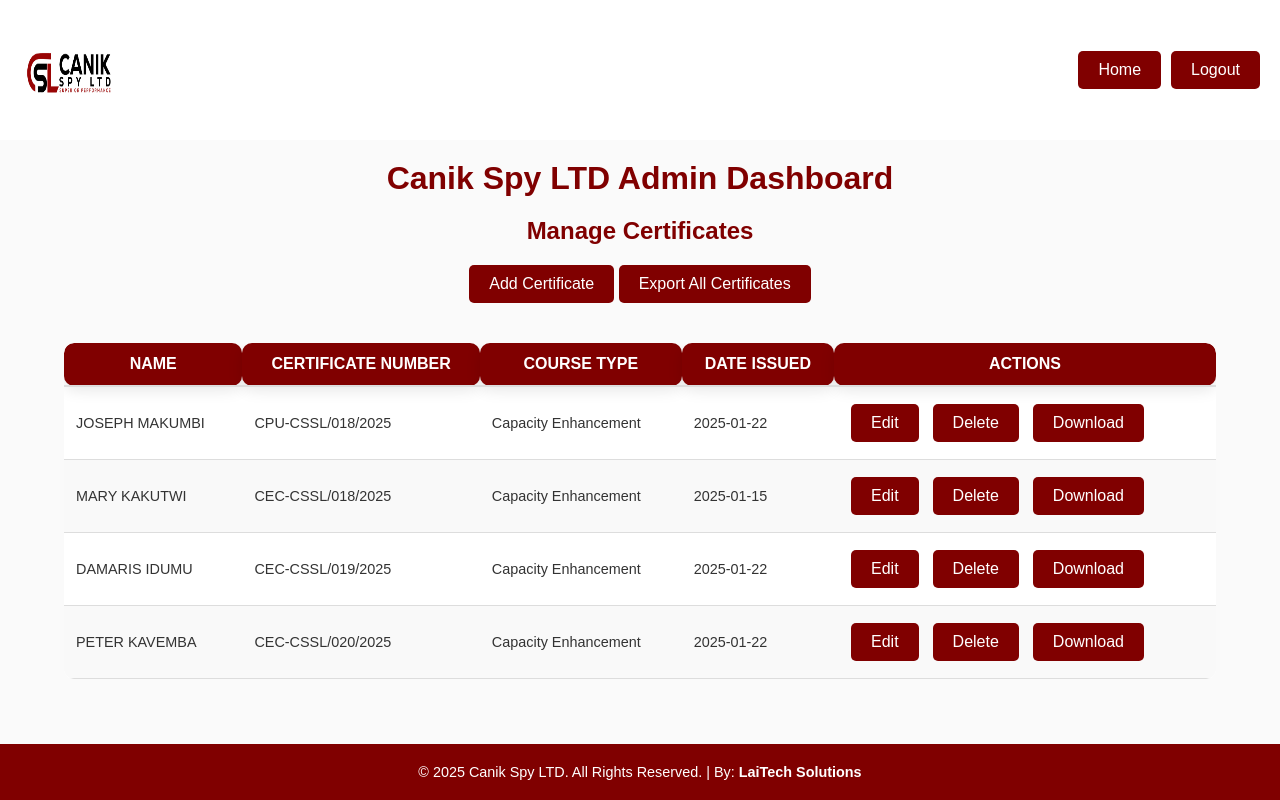
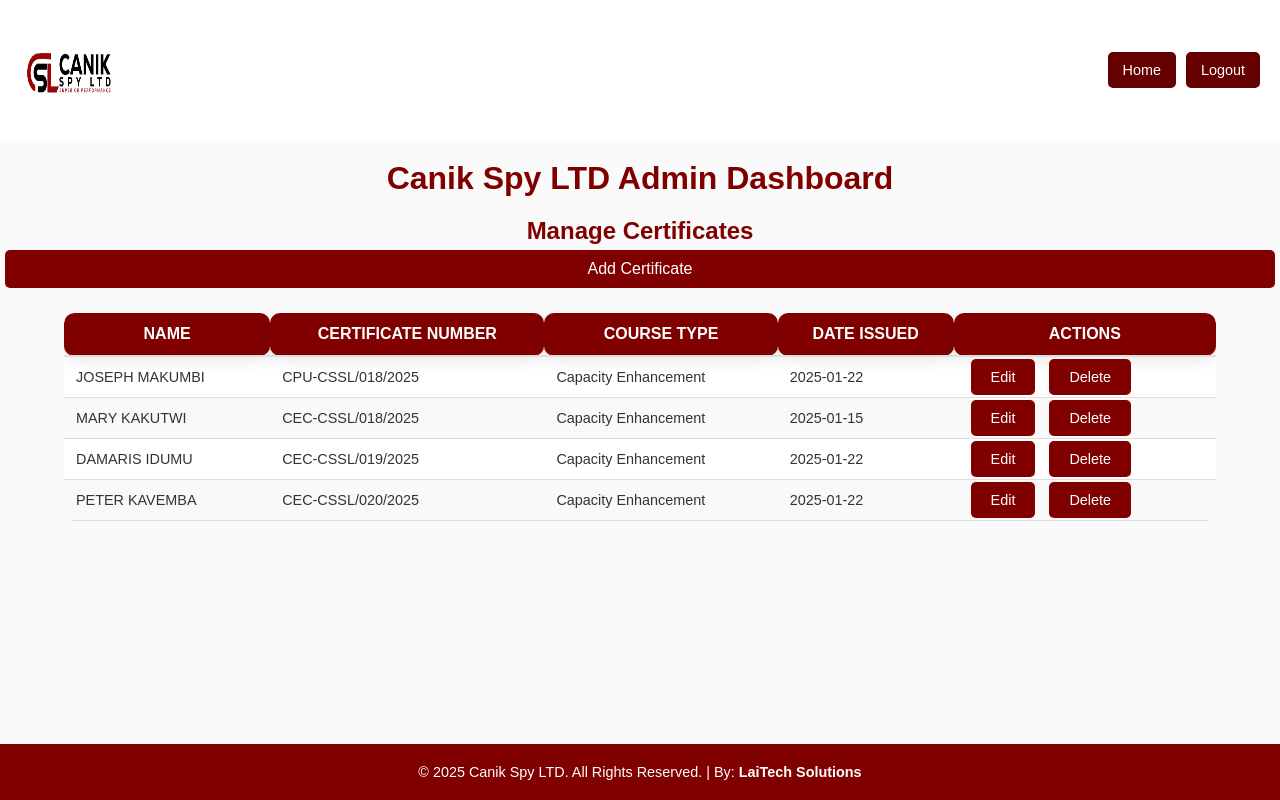
Before and after one commit to Lai540/CanikSpyLTDCertificates, a Flask app: page /admin in a window 1280 px wide. Run offline with Flask 3, Linux system fonts and the light colour scheme; the visitor is signed in with stand-in values (Sample User, id 1); data comes from the database, SQL or seed files in the repository.

Commit message:
I have included buttons for add certificat, edit, and delete

```diff
--- a/app.py
+++ b/app.py
@@ -169,46 +169,26 @@ def edit_certificate(certificate_id):
     conn.close()
     return render_template('edit_certificate.html', certificate=certificate)
 
-@app.route('/admin/export', methods=['GET'])
+@app.route('/admin/export')
 def export_certificates():
     if not session.get('logged_in'):
         return redirect(url_for('login'))
 
-    certificate_id = request.args.get('certificate_id', None)  # Get the certificate_id from the URL query parameter
-
     conn = get_db_connection()
     c = conn.cursor()
-
-    if certificate_id:
-        # Export a single certificate based on the certificate_id
-        c.execute("SELECT * FROM certificates WHERE id = ?", (certificate_id,))
-        certificates = c.fetchall()
-        if not certificates:
-            return "Certificate not found.", 404  # Return an error if the certificate doesn't exist
-    else:
-        # Export all certificates
-        c.execute("SELECT * FROM certificates")
-        certificates = c.fetchall()
-
+    c.execute("SELECT * FROM certificates")
+    certificates = c.fetchall()
     conn.close()
 
     # Create a CSV string from the certificate data
     output = StringIO()
     writer = csv.writer(output)
-
-    if certificate_id:
-        writer.writerow(['ID', 'Name', 'Certificate Number', 'Course Type', 'Date Issued'])  # Header for single certificate
-        for row in certificates:
-            writer.writerow(row)
-    else:
-        writer.writerow(['ID', 'Name', 'Certificate Number', 'Course Type', 'Date Issued'])  # Header for all certificates
-        for row in certificates:
-            writer.writerow(row)
+    writer.writerow(['ID', 'Name', 'Certificate Number', 'Course Type', 'Date Issued'])  # Headers
+    for row in certificates:
+        writer.writerow(row)
 
     output.seek(0)
-    # Determine the filename based on whether it's one certificate or all
-    filename = 'certificate' + (f'_{certificate_id}' if certificate_id else '') + '.csv'
-    return send_file(output, mimetype='text/csv', attachment_filename=filename, as_attachment=True)
+    return send_file(output, mimetype='text/csv', attachment_filename='certificates.csv', as_attachment=True)
 
 # Run the Flask app
 if __name__ == "__main__":
--- a/static/style.css
+++ b/static/style.css
@@ -163,6 +163,34 @@ tr:hover {
     transition: all 0.3s ease;
 }
 
+/* Simple button styles */
+.button {
+    background-color: maroon;
+    color: white;
+    padding: 10px 20px;
+    text-decoration: none;
+    border-radius: 5px;
+    margin: 5px;
+}
+
+/* Simple button styles */
+.button {
+    background-color: maroon;
+    color: white;
+    padding: 10px 20px;
+    text-decoration: none;
+    border-radius: 5px;
+    margin: 5px;
+}
+
+button {
+    background-color: maroon;
+    color: white;
+    padding: 10px 20px;
+    border-radius: 5px;
+}
+
+
 /* Responsive Tables */
 @media (max-width: 768px) {
     table {
--- a/templates/admin.html
+++ b/templates/admin.html
@@ -6,52 +6,18 @@
     <title>Admin Dashboard</title>
     <link rel="stylesheet" href="{{ url_for('static', filename='style.css') }}">
     <link rel="icon" href="{{ url_for('static', filename='canik_spy_logo.jpg') }}" type="image/x-icon">
-    <style>
-        /* General button styling */
-        .button {
-            background-color: maroon;
-            color: white;
-            border: none;
-            padding: 10px 20px;
-            text-align: center;
-            text-decoration: none;
-            display: inline-block;
-            font-size: 16px;
-            border-radius: 5px;
-            cursor: pointer;
-            transition: background-color 0.3s ease;
-        }
-
-        .button:hover {
-            background-color: darkred;
-        }
-
-        .button-container {
-            margin: 20px 0;
-        }
-
-        table a.button {
-            margin: 5px;
-        }
-    </style>
 </head>
 <body>
     <header>
         <img src="{{ url_for('static', filename='canik_spy_logo.jpg') }}" alt="Canik Spy LTD Logo" width="100" height="100">
         <nav>
-            <a href="/" class="button">Home</a>
-            <a href="/login" class="button">Logout</a>
+            <a href="/">Home</a>
+            <a href="/login">Logout</a>
         </nav>
     </header>
     <h1>Canik Spy LTD Admin Dashboard</h1>
     <h2>Manage Certificates</h2>
-
-    <!-- Button for adding certificate -->
-    <div class="button-container">
-        <a href="/admin/add" class="button">Add Certificate</a>
-        <a href="/admin/export" class="button">Export All Certificates</a> <!-- Link to export all certificates -->
-    </div>
-
+    <a href="/admin/add" class="button">Add Certificate</a>
     <table>
         <thead>
             <tr>
@@ -72,7 +38,6 @@
                 <td>
                     <a href="/admin/edit/{{ certificate[0] }}" class="button">Edit</a>
                     <a href="/admin/delete/{{ certificate[0] }}" class="button">Delete</a>
-                    <a href="/admin/export?certificate_id={{ certificate[0] }}" class="button">Download</a> <!-- Link to download specific certificate -->
                 </td>
             </tr>
             {% endfor %}
```
